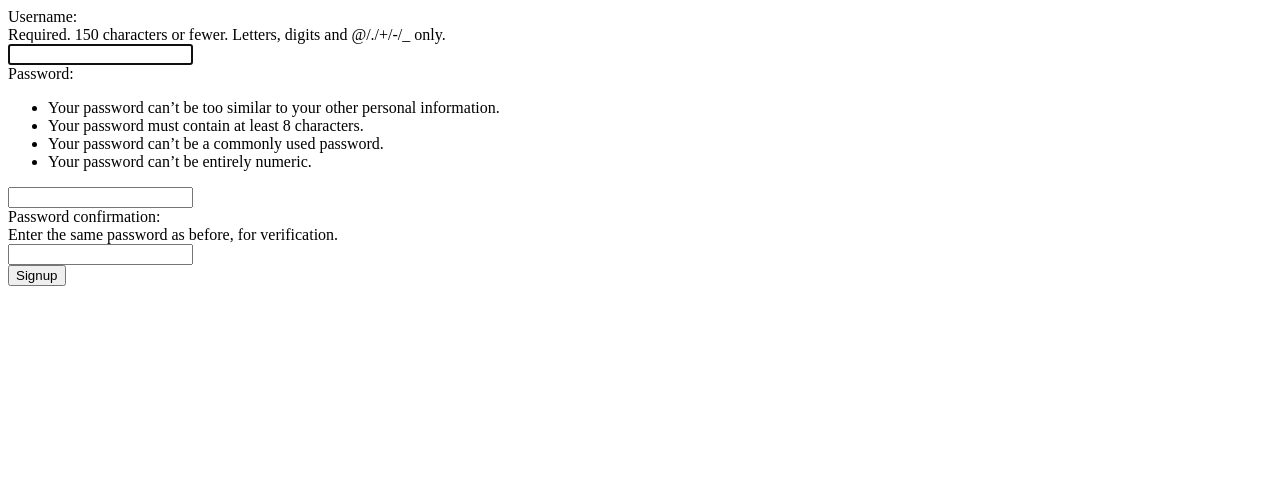
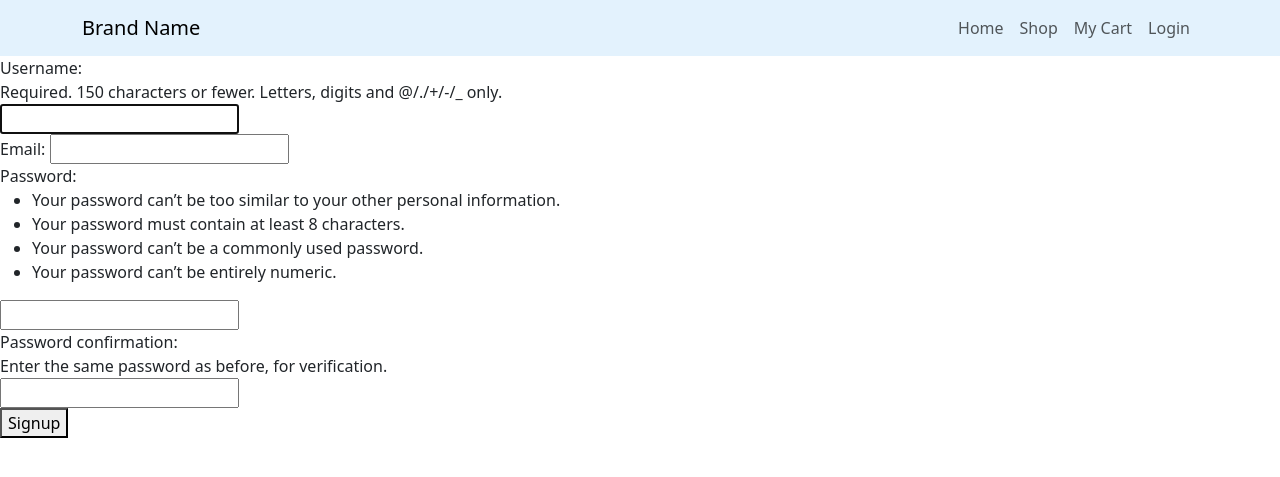
Before and after one commit to Cojo99/Ecommerce-Site, a Django app: page /register/ in a window 1280 px wide. Shown: the top 477 px of the page. Run offline with Django 5.2, Linux system fonts and the light colour scheme.

Commit message:
working on login

```diff
--- a/mysite/mysite/urls.py
+++ b/mysite/mysite/urls.py
@@ -22,6 +22,7 @@ from rest_framework import routers
 from store.views import home, product_list, product_detail, cart
 from store.views import add_to_cart, checkout, remove_from_cart, success, cancel
 from users import views as user_views
+from django.contrib.auth import views as authentication_views
 
 urlpatterns = [
     path('admin/', admin.site.urls),
@@ -37,5 +38,8 @@ urlpatterns = [
     path('success/', success, name='success'),
     path('cancel/', cancel, name='cancel'),
 
-    path('register/', user_views.register, name='register')
+    path('register/', user_views.register, name='register'),
+    path('login/', authentication_views.LoginView.as_view(template_name='users/login.html'), name='login'),
+    path('logout/', authentication_views.LogoutView.as_view(template_name='users/logout.html'), name='logout'),
+
 ] + static(settings.MEDIA_URL, document_root=settings.MEDIA_ROOT)
--- /dev/null
+++ b/mysite/users/forms.py
@@ -0,0 +1,11 @@
+from django import forms
+from django.contrib.auth.models import User
+from django.contrib.auth.forms import UserCreationForm
+
+class RegistrationForm(UserCreationForm):
+    email = forms.EmailField()
+    usable_password = None
+
+    class Meta:
+        model = User
+        fields = ['username', 'email', 'password1', 'password2']
--- a/mysite/users/templates/users/register.html
+++ b/mysite/users/templates/users/register.html
@@ -1,5 +1,46 @@
-<form method="POST">
-    {% csrf_token %}
-    {{ form }}
-    <button type="submit">Signup</button>
-</form>
+
+<!DOCTYPE html>
+<html lang="en">
+<head>
+    <meta charset="UTF-8">
+    <meta http-equiv="X-UA-Compatible" content="IE=edge">
+    <meta name="viewport" content="width=device-width, initial-scale=1.0">
+    <title>Register</title>
+    <link href="https://cdn.jsdelivr.net/npm/bootstrap@5.3.3/dist/css/bootstrap.min.css" rel="stylesheet" integrity="sha384-QWTKZyjpPEjISv5WaRU9OFeRpok6YctnYmDr5pNlyT2bRjXh0JMhjY6hW+ALEwIH" crossorigin="anonymous">
+</head>
+<body>
+    <!-- Navbar -->
+    <nav class="navbar navbar-expand-lg navbar-light" style="background-color: #e3f2fd;">
+        <div class="container">
+            <a class="navbar-brand" href="{% url 'home' %}">Brand Name</a>
+            <button class="navbar-toggler" type="button" data-bs-toggle="collapse" data-bs-target="#navbarNav" aria-controls="navbarNav" aria-expanded="false" aria-label="Toggle navigation">
+                <span class="navbar-toggler-icon"></span>
+            </button>
+            <div class="collapse navbar-collapse" id="navbarNav">
+                <ul class="navbar-nav ms-auto">
+                    <li class="nav-item"><a class="nav-link" href="{% url 'home' %}">Home</a></li>
+                    <li class="nav-item"><a class="nav-link" href="{% url 'product_list' %}">Shop</a></li>
+                    <li class="nav-item"><a class="nav-link" href="{% url 'cart' %}">My Cart</a></li>
+                    <li>
+                        {% if user.is_authenticated %}
+                        <form action="{% url 'logout' %}" method="POST">
+                        {% csrf_token %}
+                        <button class="nave-item nav-link" type="submit">
+                            Logout
+                        </button>
+                        </form>
+                        {% else %}
+                            <a href="{% url 'login' %}" class="nav-item nav-link">Login</a>
+                        {% endif %}
+                    </li>
+                </ul>
+            </div>
+        </div>
+    </nav>
+
+    <form method="POST">
+        {% csrf_token %}
+        {{ form }}
+        <button type="submit">Signup</button>
+    </form>
+</html>
--- a/mysite/users/views.py
+++ b/mysite/users/views.py
@@ -4,11 +4,25 @@ from django.contrib.auth.models import User
 from django.contrib import messages
 
 from django.shortcuts import render
-from django.contrib.auth.forms import UserCreationForm
+from .forms import RegistrationForm
 
 def register(request):
-    form = UserCreationForm()
+    if request.method == 'POST':
+        form = RegistrationForm(request.POST)
+        form.usable_password = None
+        if form.is_valid():
+            form.save()
+            username = form.cleaned_data.get('username')
+            messages.success(request, f'Welcome {username}!')
+            return redirect('home')
+
+    else:
+        form = RegistrationForm()
+
     return render(request, 'users/register.html', {'form': form})
+
+
+
 
 # Create your views here.
 def login_view(request):
```
Also changed, not shown: mysite/store/templates/store/base.html (+7 -0 lines), mysite/users/templates/users/login.html (+8 -44 lines), mysite/db.sqlite3.
